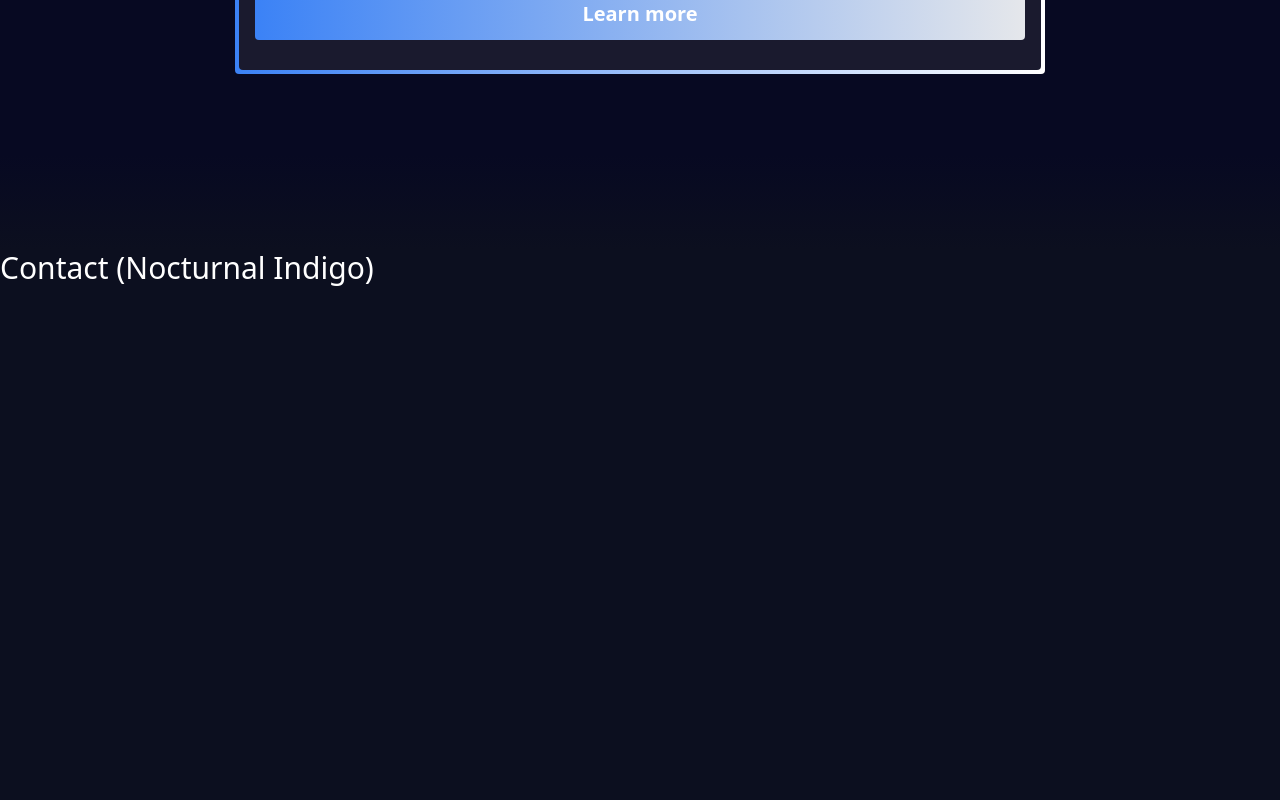
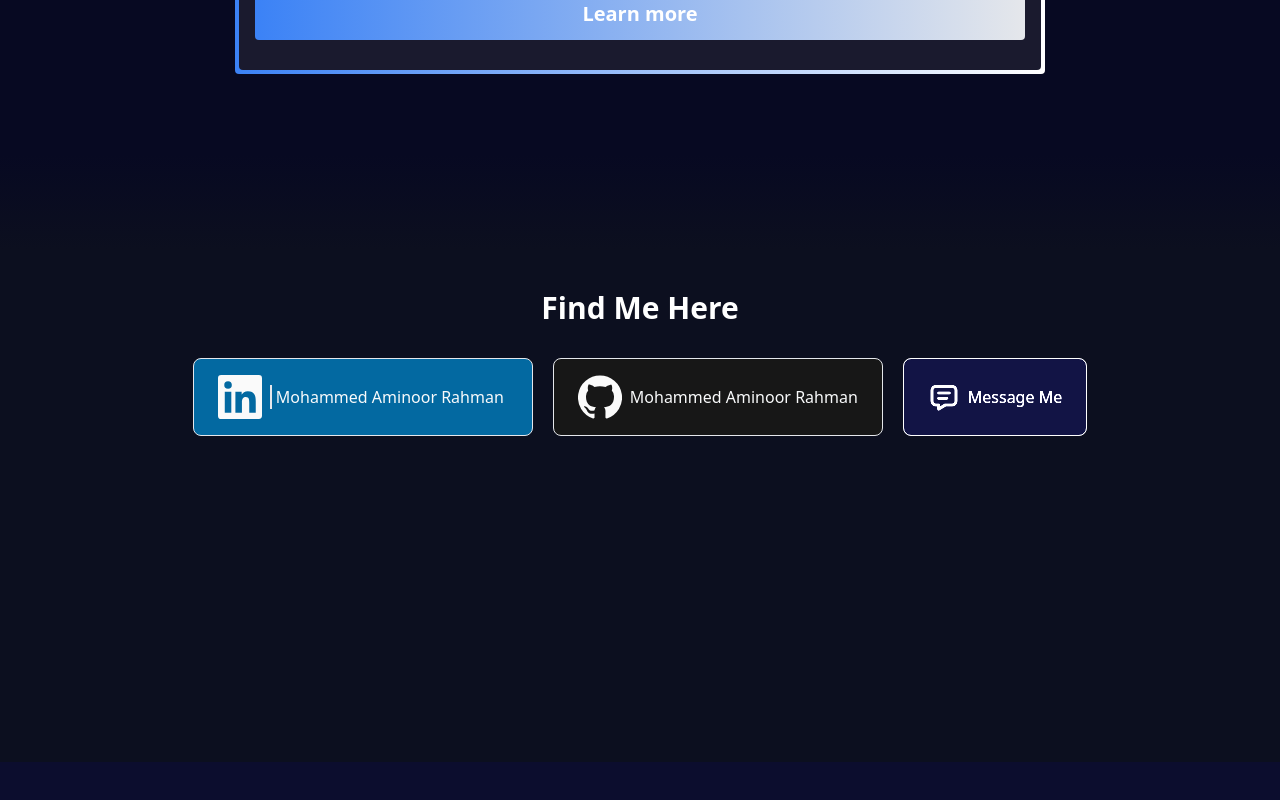
Before and after one commit to Mrahman141/Portfolio_Website, a Next.js app: page / in a window 1280 px wide. Shown: the part 3342-4142 px from the top of the page. After the commit the page ends 4104 px from the top, so only its background shows below. Built offline with nearby package versions, Linux system fonts and the light colour scheme.

Commit message:
contact links are done. Message Me button needs work

```diff
--- a/components/Contact/Contact.js
+++ b/components/Contact/Contact.js
@@ -1,13 +1,56 @@
+'use client'
 import React from 'react'
+import { useRouter } from 'next/navigation'
+import Link from 'next/link';
 
 export default function Contact() {
+
+  const router = useRouter();
+
+  const redirectToGithub = () => {
+    window.location.href = 'https://github.com/Mrahman141';
+  };
+
+
   return (
     <>
-    <div className="bg-Nocturnal-Indigo min-h-screen w-full text-white pb-20">
+      <div
+        class="flex flex-col items-center bg-Nocturnal-Indigo text-center text-white h-128">
+          <h1 className='text-lg md:text-xl lg:text-2xl xl:text-3xl text-center font-bold pt-10'>Find Me Here</h1>
+        <div class="container mx-auto px-6 pt-6">
+          <div class="flex flex-col items-center justify-center sm:flex-row small:space-x-5">
 
-        <h1 className="text-3xl text-white">Contact      (Nocturnal Indigo)</h1>
+            <a href="https://github.com/Mrahman141" target="_blank"
+              class="my-2 group flex justify-center items-center gap-2 origin-left hover:decoration-2 bg-sky-700 relative brightness-100 hover:brightness-75  px-6 py-4 border text-left p-3 text-gray-50 text-base rounded-lg overflow-hidden">
+              <svg class="fill-neutral-50" height="44" viewBox="0 0 100 100" width="44" xmlns="http://www.w3.org/2000/svg">
+                <path d="M92.86,0H7.12A7.17,7.17,0,0,0,0,7.21V92.79A7.17,7.17,0,0,0,7.12,100H92.86A7.19,7.19,0,0,0,100,92.79V7.21A7.19,7.19,0,0,0,92.86,0ZM30.22,85.71H15.4V38H30.25V85.71ZM22.81,31.47a8.59,8.59,0,1,1,8.6-8.59A8.6,8.6,0,0,1,22.81,31.47Zm63,54.24H71V62.5c0-5.54-.11-12.66-7.7-12.66s-8.91,6-8.91,12.26V85.71H39.53V38H53.75v6.52H54c2-3.75,6.83-7.7,14-7.7,15,0,17.79,9.89,17.79,22.74Z"></path>
+              </svg>
+              <span class="border-l-2 px-1">Mohammed Aminoor Rahman</span>
+            </a>
+
+            <a href="https://github.com/Mrahman141" target="_blank"
+              class="my-2 group flex justify-center items-center gap-2 origin-left hover:decoration-2 relative bg-neutral-900 brightness-100 hover:brightness-75 px-6 py-4 border text-left p-3 text-gray-50 text-base rounded-lg overflow-hidden">
+              <svg class="fill-neutral-50 " height="44" viewBox="0 0 100 100" width="44" xmlns="http://www.w3.org/2000/svg">
+                <path class="svg-fill-primary" d="M50,1.23A50,50,0,0,0,34.2,98.68c2.5.46,3.41-1.09,3.41-2.41s0-4.33-.07-8.5c-13.91,3-16.84-6.71-16.84-6.71-2.28-5.77-5.55-7.31-5.55-7.31-4.54-3.1.34-3,.34-3,5,.35,7.66,5.15,7.66,5.15C27.61,83.5,34.85,81.3,37.7,80a10.72,10.72,0,0,1,3.17-6.69C29.77,72.07,18.1,67.78,18.1,48.62A19.34,19.34,0,0,1,23.25,35.2c-.52-1.26-2.23-6.34.49-13.23,0,0,4.19-1.34,13.75,5.13a47.18,47.18,0,0,1,25,0C72.07,20.63,76.26,22,76.26,22c2.72,6.89,1,12,.49,13.23a19.28,19.28,0,0,1,5.14,13.42c0,19.21-11.69,23.44-22.83,24.67,1.8,1.55,3.4,4.6,3.4,9.26,0,6.69-.06,12.08-.06,13.72,0,1.34.9,2.89,3.44,2.4A50,50,0,0,0,50,1.23Z"></path>
+              </svg>
+              Mohammed Aminoor Rahman
+            </a>
+
+            <button
+              class="my-2 group flex justify-center items-center gap-2 origin-left hover:decoration-2  relative  px-6 py-4 border text-left p-3 text-white bg-Midnight-Blue brightness-150 hover:brightness-100 text-base rounded-lg overflow-hidden">
+              <svg stroke-linejoin="round" stroke-linecap="round" stroke="currentColor" stroke-width="2" viewBox="0 0 24 24" height="44" width="44" xmlns="http://www.w3.org/2000/svg" class="w-8 fill-none">
+                <path fill="none" d="M0 0h24v24H0z" stroke="none"></path>
+                <path d="M8 9h8"></path>
+                <path d="M8 13h6"></path>
+                <path d="M18 4a3 3 0 0 1 3 3v8a3 3 0 0 1 -3 3h-5l-5 3v-3h-2a3 3 0 0 1 -3 -3v-8a3 3 0 0 1 3 -3h12z"></path>
+              </svg>
+              Message Me
+            </button>
+          </div>
+        </div>
 
       </div>
+
 
     </>
   )
--- a/package.json
+++ b/package.json
@@ -9,6 +9,7 @@
     "lint": "next lint"
   },
   "dependencies": {
+    "@heroicons/react": "^2.1.1",
     "next": "14.0.4",
     "react": "^18",
     "react-dom": "^18",
--- a/tailwind.config.js
+++ b/tailwind.config.js
@@ -9,6 +9,7 @@ module.exports = {
     extend: {
       screens: {
         'small': '640px',
+        'largeish': '767px',
 
         'laptop': '1440px',
 
@@ -30,6 +31,7 @@ module.exports = {
         '128': '32rem',
         '100': '27rem',
         '75': '17rem',
+        '77': '20rem',
       },
       colors: {
         'Midnight-Blue': '#0c0d2e',
```
Also changed, not shown: 1 other file (tests, documents, lock files or other folders).
